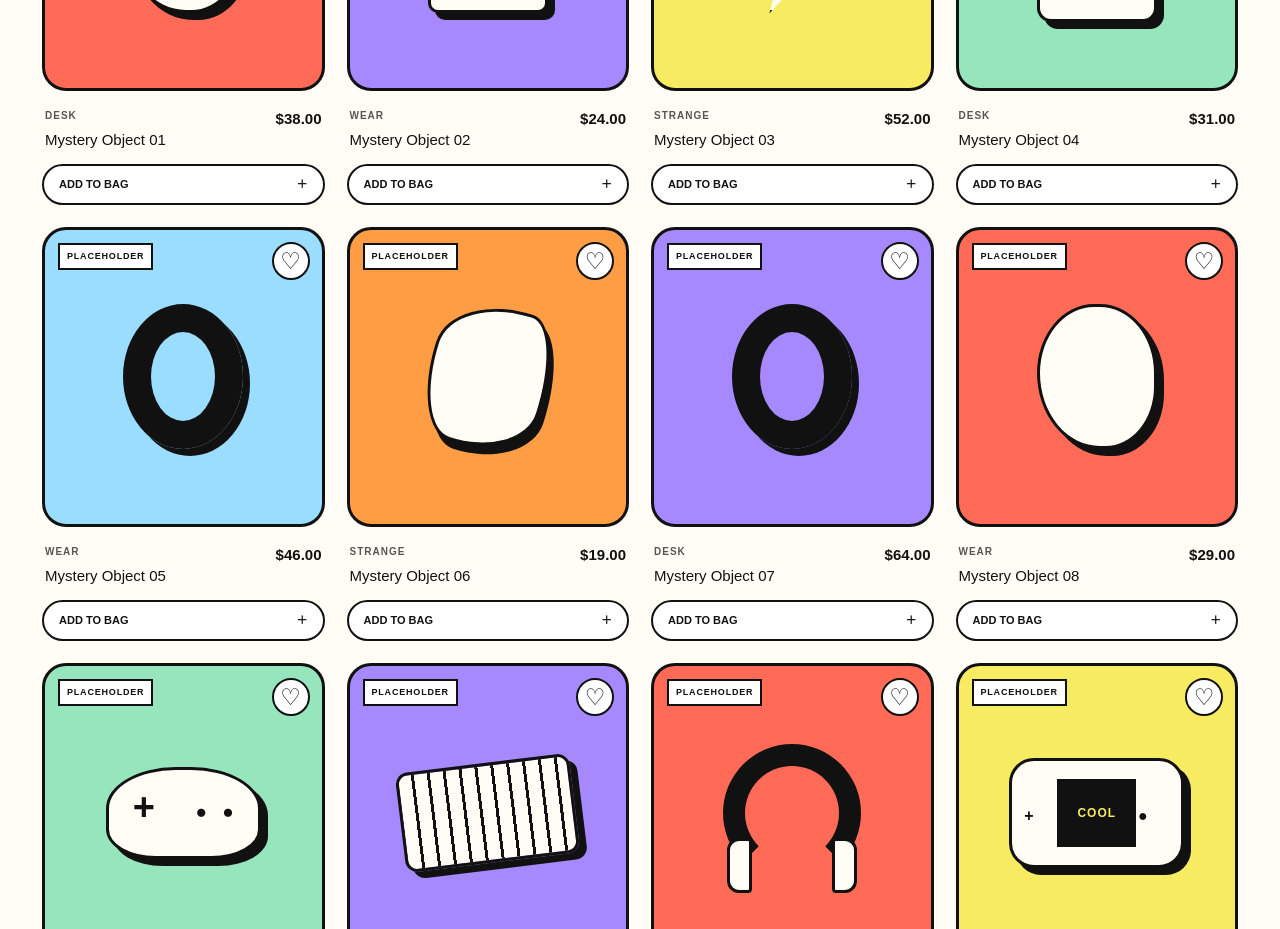
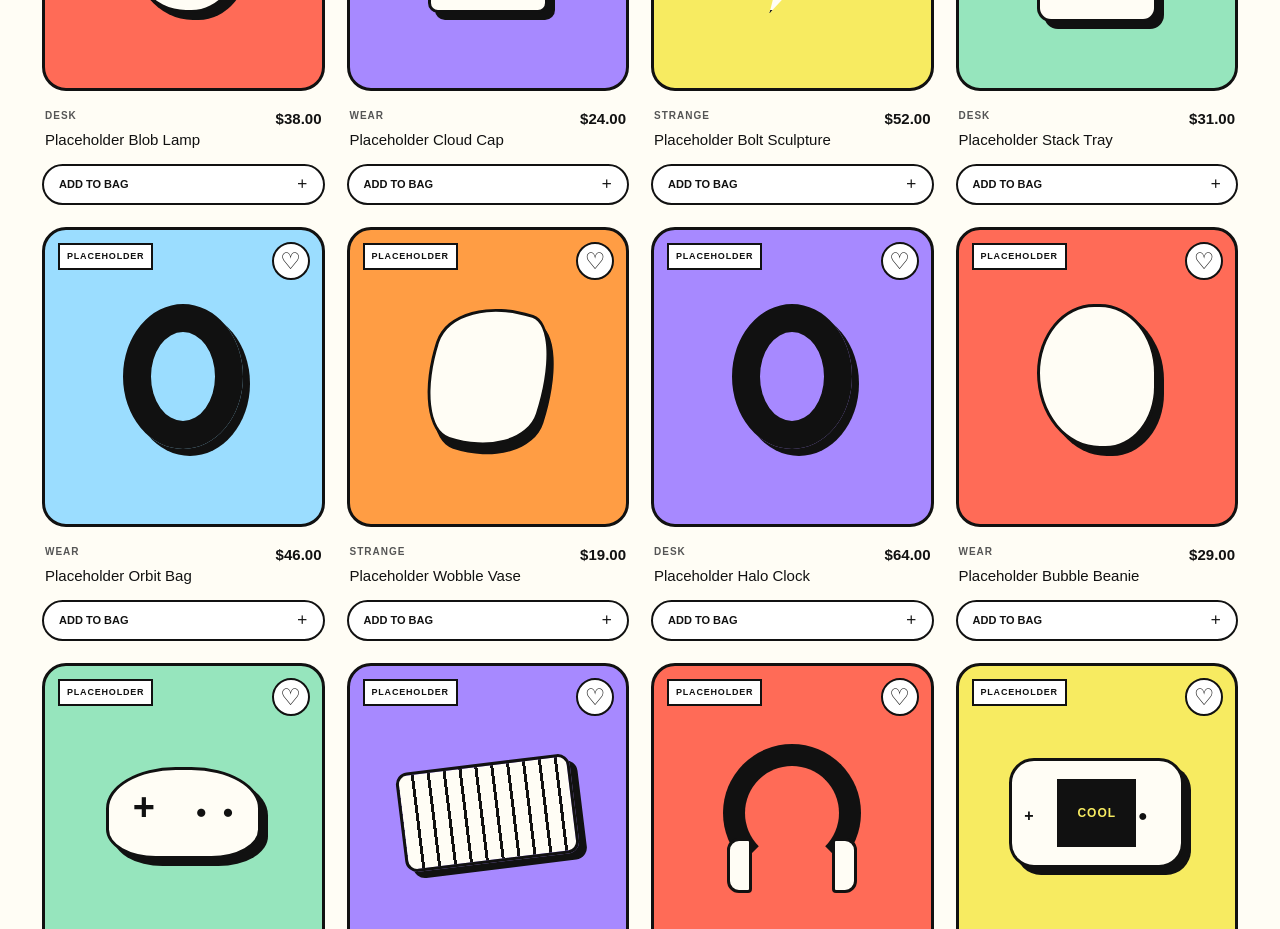
Before and after one commit to hudson-kung/coolstuffshop, a Next.js app: page / in a window 1280 px wide. Shown: the part 1180-2109 px from the top of the page. Built offline with nearby package versions, Linux system fonts and the light colour scheme.

Commit message:
Replace mystery product names

```diff
--- a/app/page.tsx
+++ b/app/page.tsx
@@ -3,14 +3,14 @@
 import { useMemo, useState } from "react";
 
 const products = [
-  { id: 1, name: "Mystery Object 01", price: 38, category: "Desk", color: "coral", shape: "orb" },
-  { id: 2, name: "Mystery Object 02", price: 24, category: "Wear", color: "violet", shape: "arch" },
-  { id: 3, name: "Mystery Object 03", price: 52, category: "Strange", color: "lemon", shape: "bolt" },
-  { id: 4, name: "Mystery Object 04", price: 31, category: "Desk", color: "mint", shape: "stack" },
-  { id: 5, name: "Mystery Object 05", price: 46, category: "Wear", color: "sky", shape: "loop" },
-  { id: 6, name: "Mystery Object 06", price: 19, category: "Strange", color: "orange", shape: "blob" },
-  { id: 7, name: "Mystery Object 07", price: 64, category: "Desk", color: "violet", shape: "loop" },
-  { id: 8, name: "Mystery Object 08", price: 29, category: "Wear", color: "coral", shape: "orb" },
+  { id: 1, name: "Placeholder Blob Lamp", price: 38, category: "Desk", color: "coral", shape: "orb" },
+  { id: 2, name: "Placeholder Cloud Cap", price: 24, category: "Wear", color: "violet", shape: "arch" },
+  { id: 3, name: "Placeholder Bolt Sculpture", price: 52, category: "Strange", color: "lemon", shape: "bolt" },
+  { id: 4, name: "Placeholder Stack Tray", price: 31, category: "Desk", color: "mint", shape: "stack" },
+  { id: 5, name: "Placeholder Orbit Bag", price: 46, category: "Wear", color: "sky", shape: "loop" },
+  { id: 6, name: "Placeholder Wobble Vase", price: 19, category: "Strange", color: "orange", shape: "blob" },
+  { id: 7, name: "Placeholder Halo Clock", price: 64, category: "Desk", color: "violet", shape: "loop" },
+  { id: 8, name: "Placeholder Bubble Beanie", price: 29, category: "Wear", color: "coral", shape: "orb" },
   { id: 9, name: "Placeholder Pro Controller", price: 59, category: "Gaming", color: "mint", shape: "controller" },
   { id: 10, name: "Placeholder RGB Keyboard", price: 89, category: "Gaming", color: "violet", shape: "keyboard" },
   { id: 11, name: "Placeholder Level-Up Headset", price: 74, category: "Gaming", color: "coral", shape: "headset" },
@@ -70,7 +70,7 @@ export default function Home() {
       {searchOpen && (
         <div className="searchBar">
           <label htmlFor="product-search">Find a cool thing</label>
-          <input id="product-search" autoFocus value={query} onChange={(event) => setQuery(event.target.value)} placeholder="Try “Mystery Object 04”" />
+          <input id="product-search" autoFocus value={query} onChange={(event) => setQuery(event.target.value)} placeholder="Try “Gaming” or “Lamp”" />
           <button onClick={() => { setQuery(""); setSearchOpen(false); }} aria-label="Close search">×</button>
         </div>
       )}
```
